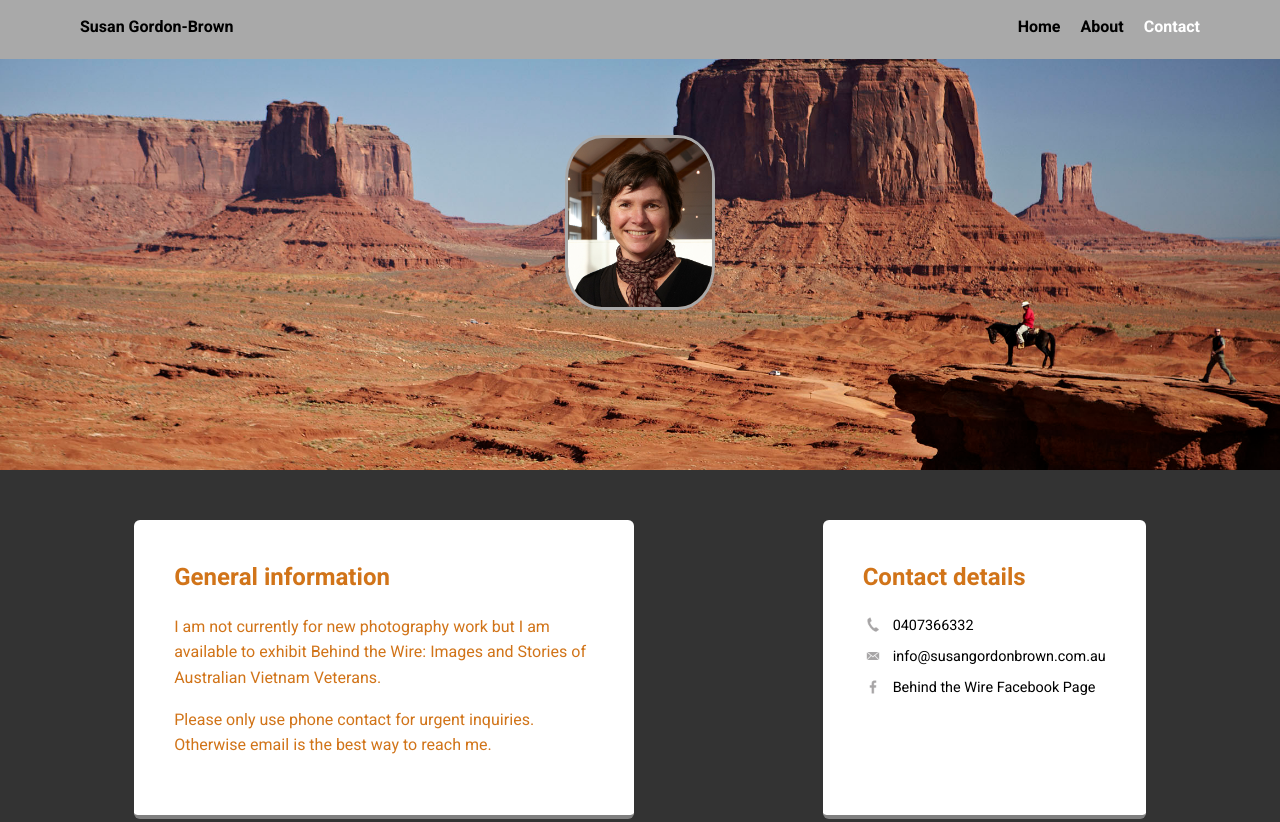
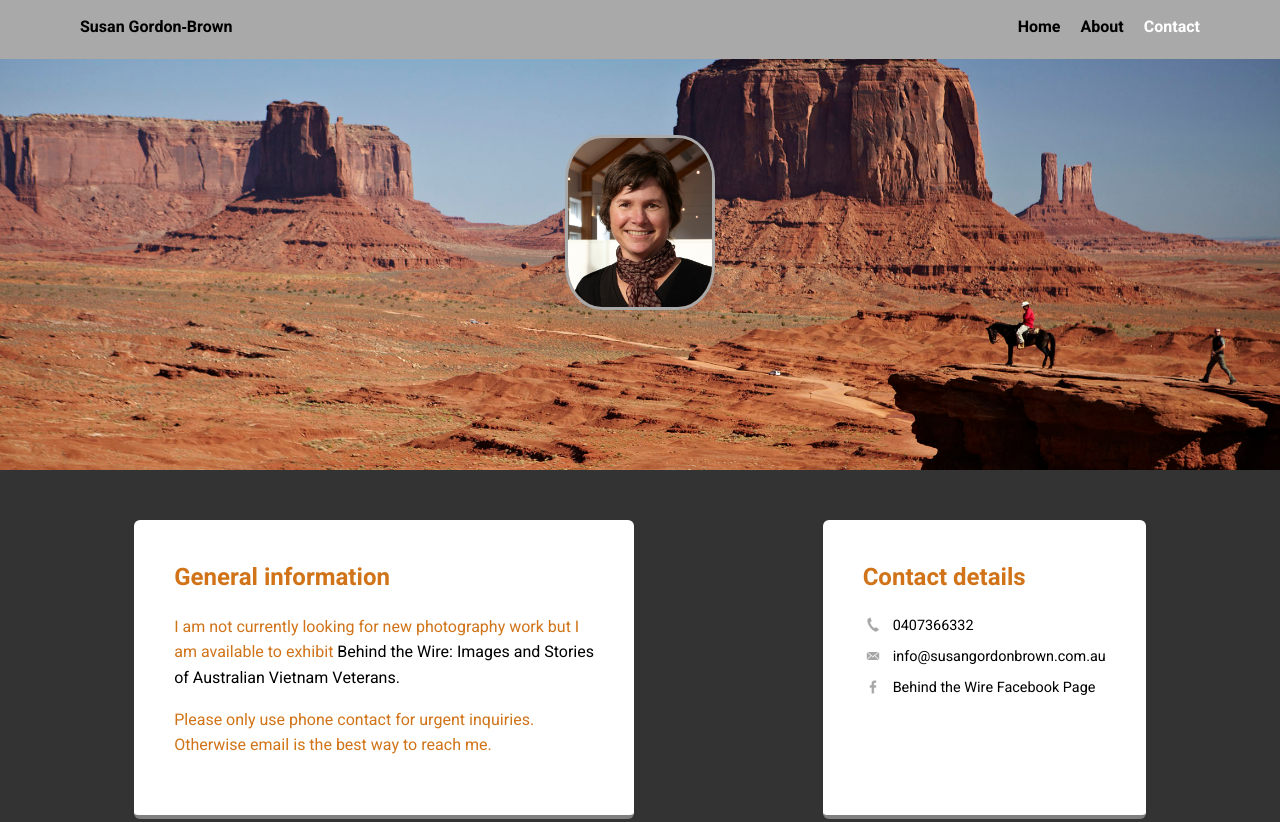
Before and after one commit to sgordonbrown/portfolio, a plain HTML site: page contact.html in a window 1280 px wide. Shown: the top 822 px of the page. Drawn offline with Linux system fonts and the light colour scheme.

Commit message:
made changes to pass validation
added non breaking hyphen, link to Behind the Wire, removed space from
tel number

```diff
--- a/contact.html
+++ b/contact.html
@@ -6,13 +6,13 @@
   <meta name="viewport" content="width=device-width, initial-scale=1.0">
   <link rel="stylesheet" href="normalize.css">
   <link rel="stylesheet" href="styles.css">
-  <link href="https://fonts.googleapis.com/css?family=Heebo:400,700|Lato:300,400,400i" rel="stylesheet">
+  <link href="https://fonts.googleapis.com/css?family=Heebo:400,700" rel="stylesheet">
   </head>
 
   <body>
     <div class="main-nav">
         <ul class="nav">
-          <li class="name">Susan Gordon-Brown</li>
+          <li class="name">Susan Gordon&#8209;Brown</li>
           <li><a href="index.html">Home</a></li>
           <li><a href="about.html">About</a></li>
           <li><a href="contact.html" class="selected">Contact</a></li>
@@ -25,13 +25,15 @@
     <main class="flex">
       <div class="card">
         <h2>General information</h2>
-        <p>I am not currently for new photography work but I am available to exhibit Behind the Wire: Images and Stories of Australian Vietnam Veterans.</p>
+        <p>I am not currently looking for new photography work but I am available to exhibit
+        	<a href="http://www.behindthewire.com.au/" target="blank">Behind the Wire: Images and Stories of Australian Vietnam Veterans.</a>
+        </p>
         <p>Please only use phone contact for urgent inquiries. Otherwise email is the best way to reach me.</p>
       </div>
       <div class="card">
         <h2>Contact details</h2>
         <ul class="contact-info">
-            <li class="phone"><a href="tel: +61 (0)407366332">0407366332</a></li>
+            <li class="phone"><a href="tel:+61(0)407366332">0407366332</a></li>
             <li class="mail"><a href="mailto:info@susangordonbrown.com.au">info@susangordonbrown.com.au</a></li>
             <li class="facebook"><a href="https://www.facebook.com/Behind-the-Wire-Images-and-Stories-of-Australian-Vietnam-Veterans-803850649625840/">Behind the Wire Facebook Page</a></li>
           </ul>
```
Also changed, not shown: index.html (+2 -3 lines).
